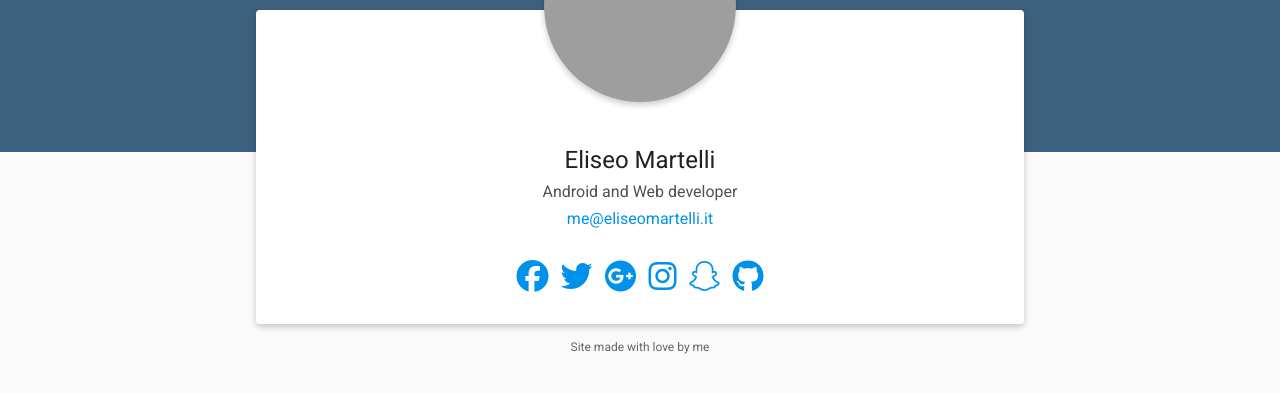
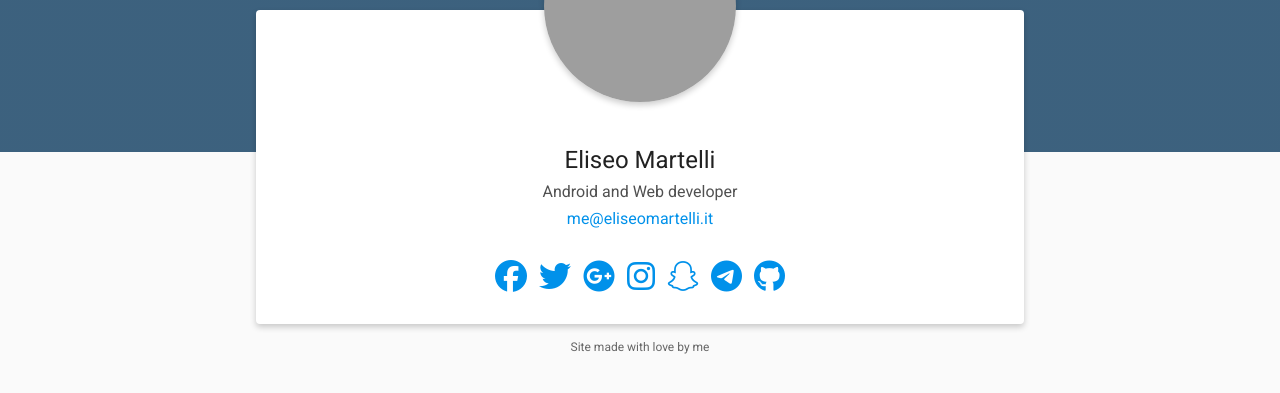
Before and after one commit to eliseomartelli/eliseomartelli.it, a PHP site: page / in a window 1280 px wide. Shown: the part 332-725 px from the top of the page. Run offline with PHP 8.4, Linux system fonts and the light colour scheme; data that the repository does not hold is empty; some libraries are stand-ins or nearby versions; grey boxes are pictures that could not be loaded.

Commit message:
Small fixes

```diff
--- a/index.php
+++ b/index.php
@@ -45,9 +45,13 @@
                         <a class="icon-a" href="https://www.snapchat.com/add/eliseomartelli/" target="_blank">
                             <i class="fa fa-2x fa-snapchat-ghost" aria-hidden="true"></i>
                         </a>
+                        <a class="icon-a" href="https://t.me/EliseoMartelli" target="_blank">
+                            <i class="fa fa-2x fa-telegram" aria-hidden="true"></i>
+                        </a>
                         <a class="icon-a" href="https://github.com/eliseomartelli" target="_blank">
                             <i class="fa fa-2x fa-github" aria-hidden="true"></i>
                         </a>
+
 
                     </p>
 
```
